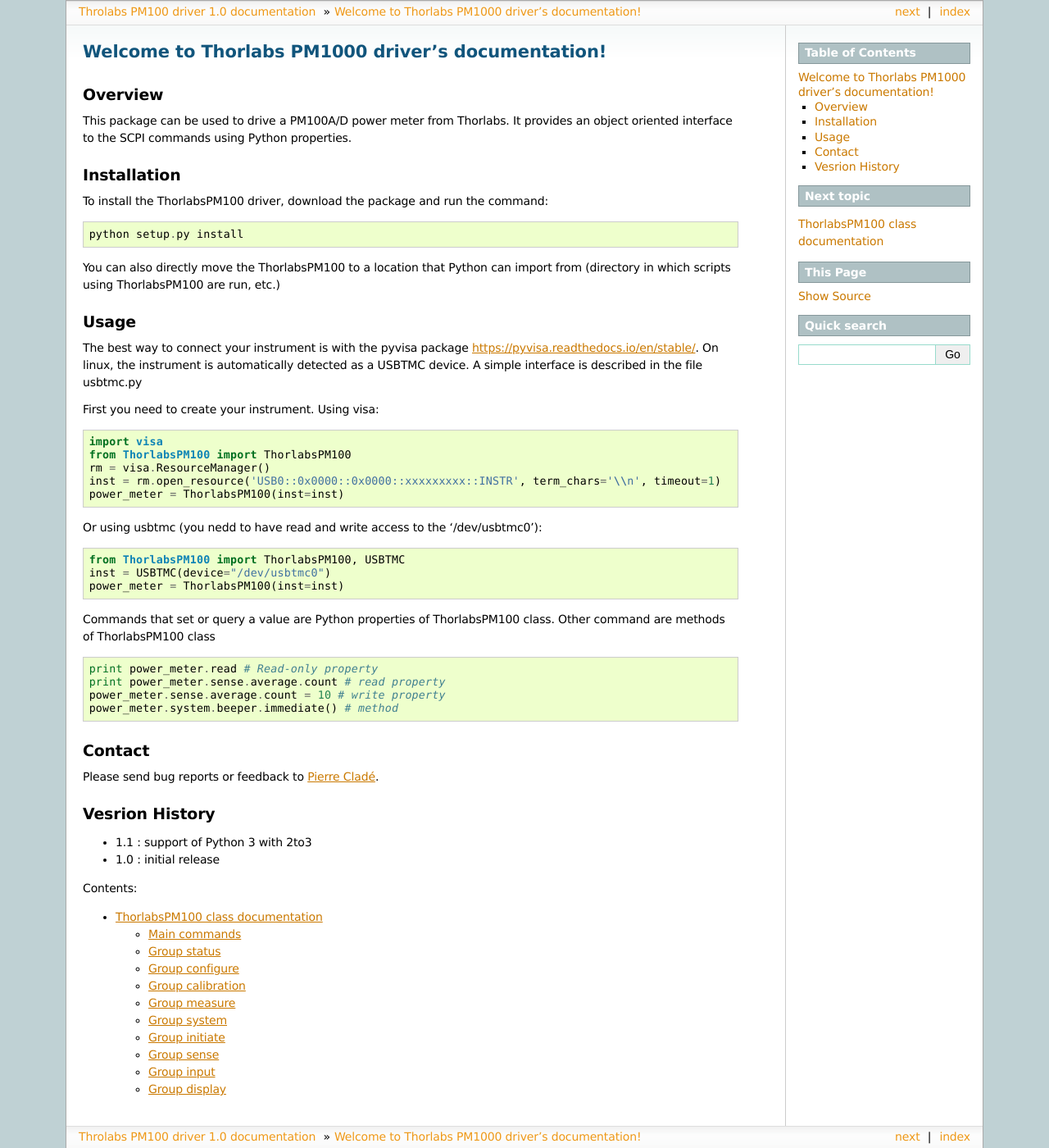
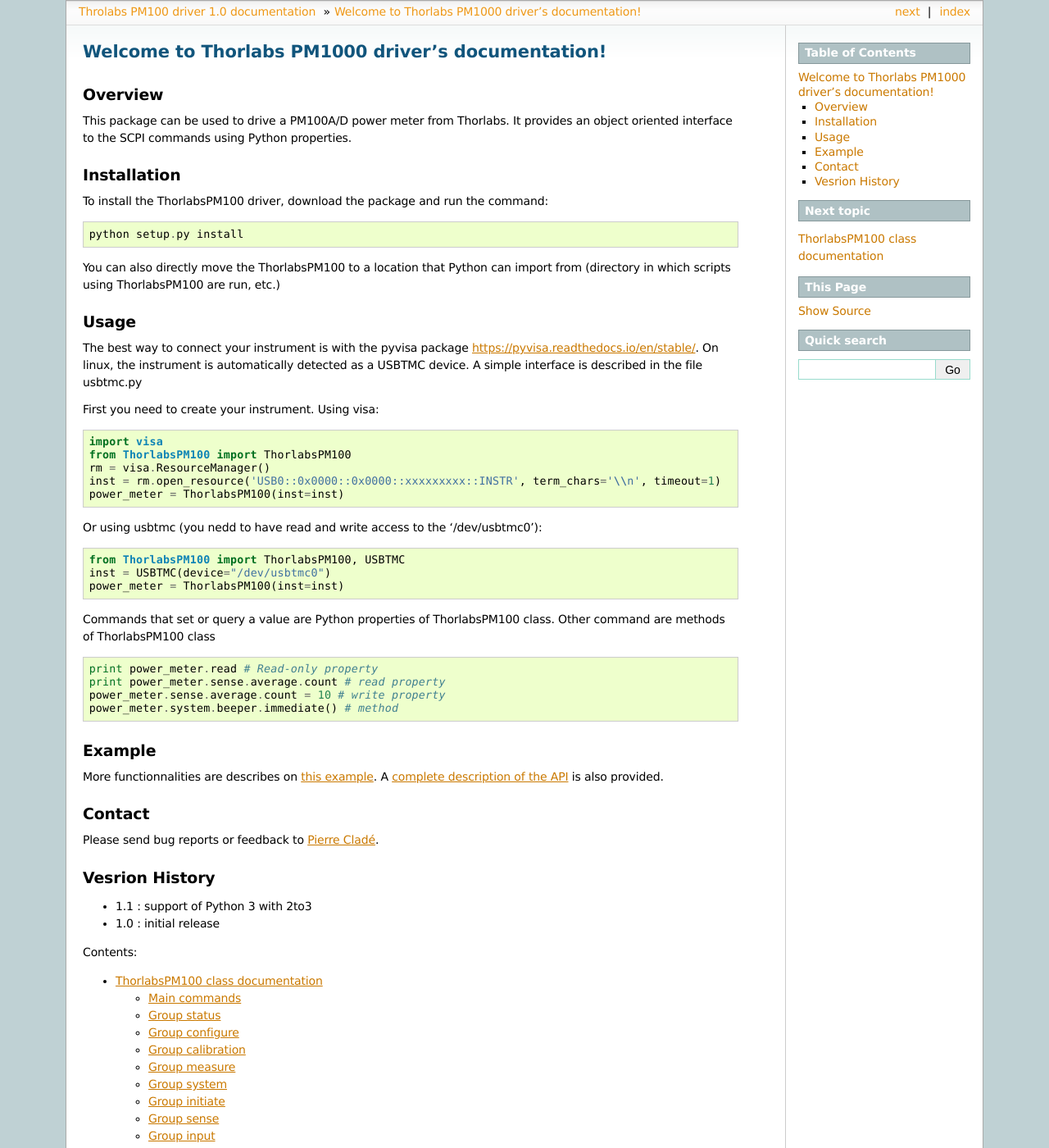
Before and after one commit to clade/ThorlabsPM100, a Sphinx documentation site: the page built from doc/index.rst, in a window 1280 px wide and 1400 px high. Shown: the whole window at 82% size. Built offline with Sphinx 7.4.7, drawn with Linux system fonts in a browser that asks for light colours.

Commit message:
Add example to the doc

```diff
--- /dev/null
+++ b/doc/example.rst
@@ -0,0 +1,5 @@
+=======
+Example
+=======
+
+.. literalinclude:: ../example.py
--- a/doc/long_description.txt
+++ b/doc/long_description.txt
@@ -43,6 +43,11 @@ Commands that set or query a value are Python properties of ThorlabsPM100 class.
     power_meter.sense.average.count = 10 # write property
     power_meter.system.beeper.immediate() # method
 
+Example
+=======
+
+More functionnalities are describes on :doc:`this example </example>`. A :doc:`complete description of the API </thorlabsPM100>` is also provided.
+
 Contact
 =======
 
```
